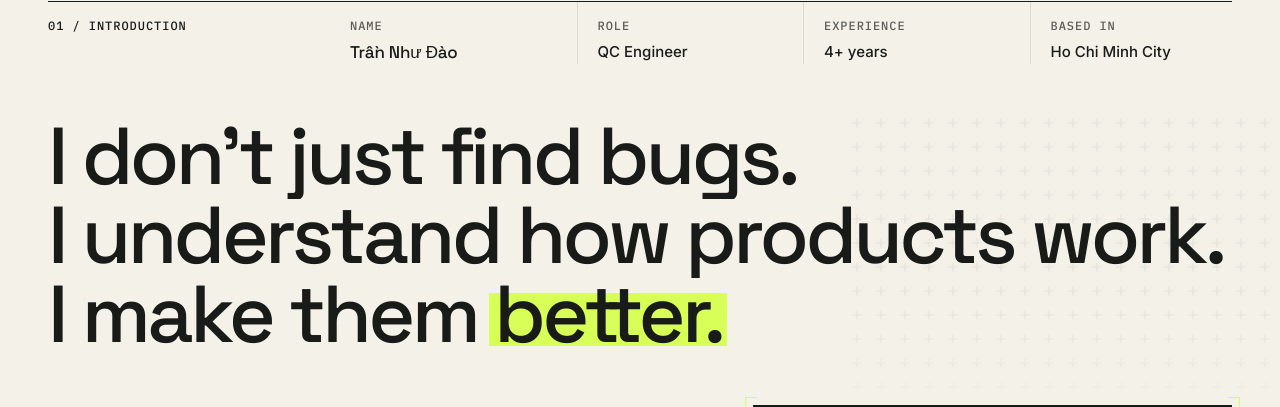
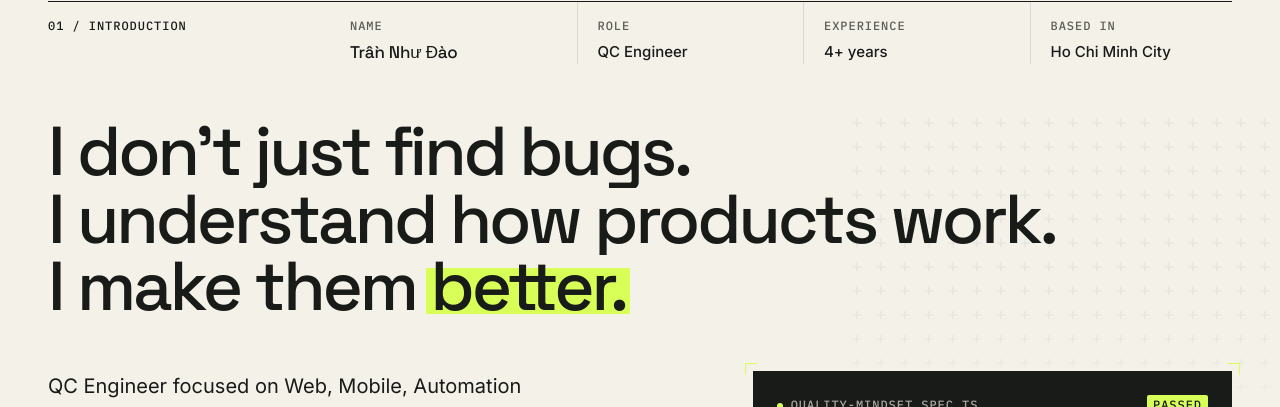
Before and after one commit to nhudao11/dao-portfolio, a Next.js app: page / in a window 1280 px wide. Shown: the part 111-518 px from the top of the page. Built offline with nearby package versions, Linux system fonts and the light colour scheme; no server answers.

Commit message:
Smaller hero headline and featured project title
Co-Authored-By: Claude Opus 5.5 <noreply@anthropic.com>
Claude-Session: https://claude.ai/code/session_01KwWK1ABy26hykB83YgEFh9

```diff
--- a/components/sections/Projects.tsx
+++ b/components/sections/Projects.tsx
@@ -133,7 +133,7 @@ function FeaturedProject({ facts, copy, labels, badge, shots }: { facts: Project
             <p className="label inline-flex items-center gap-2 bg-lime px-2 py-1 text-[#191b19]">
               01 · {badge}
             </p>
-            <h3 id={`title-${facts.id}`} className="mt-6 text-display-l">
+            <h3 id={`title-${facts.id}`} className="mt-5 text-display-l">
               {facts.name}
             </h3>
             <p className="label mt-4 text-muted">{copy.type}</p>
--- a/tailwind.config.ts
+++ b/tailwind.config.ts
@@ -38,8 +38,8 @@ const config: Config = {
         h3: ["24px", { lineHeight: "1.2", letterSpacing: "-0.015em" }],
         h2: ["clamp(28px, 3.4vw, 36px)", { lineHeight: "1.08", letterSpacing: "-0.025em" }],
         h1: ["clamp(36px, 5.5vw, 56px)", { lineHeight: "1", letterSpacing: "-0.035em" }],
-        "display-l": ["clamp(44px, 7vw, 80px)", { lineHeight: "0.95", letterSpacing: "-0.04em" }],
-        "display-xl": ["clamp(38px, 6.3vw, 92px)", { lineHeight: "0.92", letterSpacing: "-0.045em" }],
+        "display-l": ["clamp(36px, 4.8vw, 60px)", { lineHeight: "0.95", letterSpacing: "-0.04em" }],
+        "display-xl": ["clamp(34px, 5.4vw, 76px)", { lineHeight: "0.92", letterSpacing: "-0.045em" }],
       },
       borderRadius: { xs: "2px", pill: "999px" },
       spacing: { 18: "72px", 24: "96px", 40: "160px" },
```
